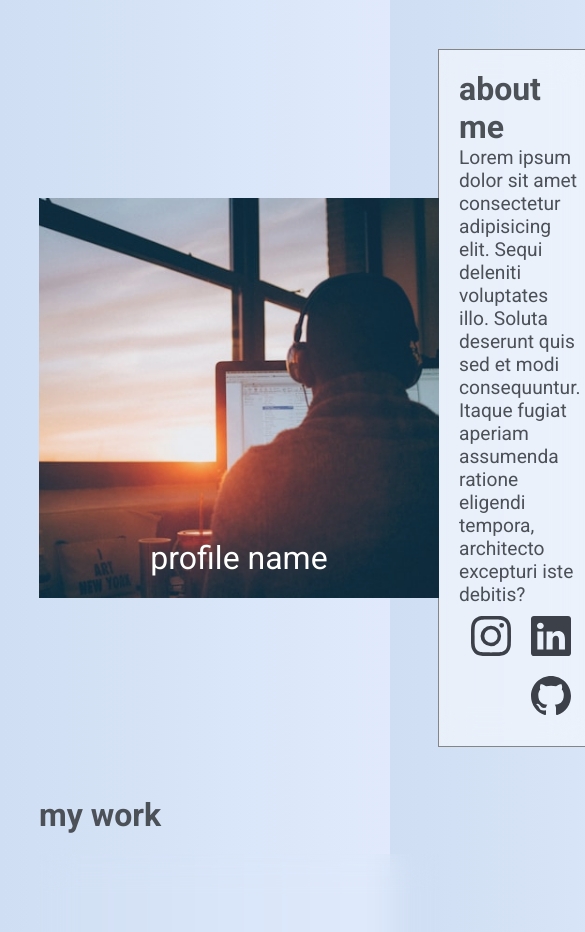
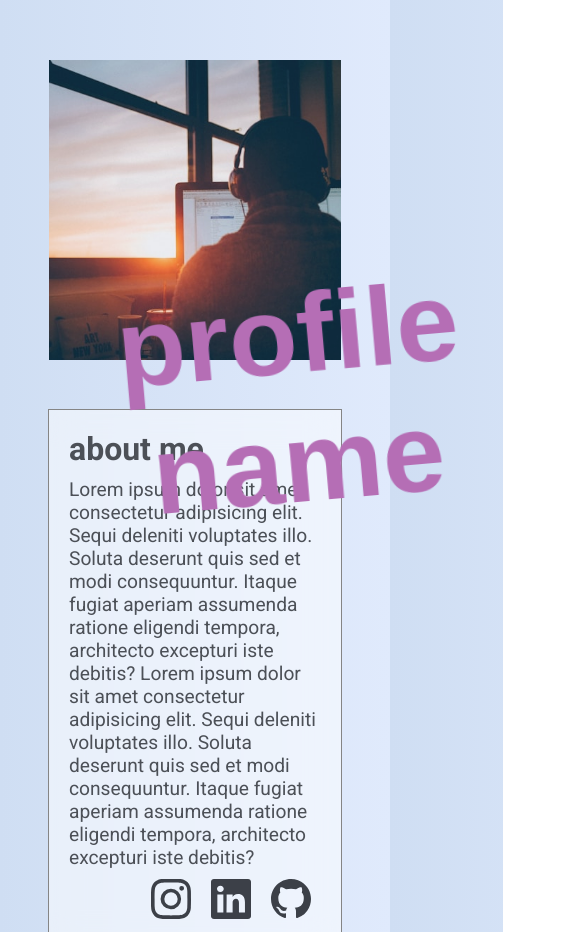
Before and after one commit to chajoy/responsive-layout, a website: page src/index.html in a window 390 px wide. Shown: the top 932 px of the page, 585 px wide, since content can reach past the window. Drawn offline with Linux system fonts and the light colour scheme; a web font is replaced by a local one.

Commit message:
Add responsive layout for tablet and mobile

```diff
--- a/src/index.html
+++ b/src/index.html
@@ -7,7 +7,7 @@
     <link rel="preconnect" href="https://fonts.googleapis.com" />
     <link rel="preconnect" href="https://fonts.gstatic.com" crossorigin />
     <link
-      href="https://fonts.googleapis.com/css2?family=Roboto:ital,wght@0,100..900;1,100..900&display=swap"
+      href="https://fonts.googleapis.com/css2?family=Roboto:ital,wght@0,100..900;1,100..900&family=Rouge+Script&display=swap"
       rel="stylesheet"
     />
     <title>Responsive Layout</title>
@@ -27,11 +27,16 @@
           Lorem ipsum dolor sit amet consectetur adipisicing elit. Sequi
           deleniti voluptates illo. Soluta deserunt quis sed et modi
           consequuntur. Itaque fugiat aperiam assumenda ratione eligendi
-          tempora, architecto excepturi iste debitis?
+          tempora, architecto excepturi iste debitis? Lorem ipsum dolor sit amet
+          consectetur adipisicing elit. Sequi deleniti voluptates illo. Soluta
+          deserunt quis sed et modi consequuntur. Itaque fugiat aperiam
+          assumenda ratione eligendi tempora, architecto excepturi iste debitis?
         </p>
-        <img class="link" src="./assets/instagram.svg" alt="instagram logo" />
-        <img class="link" src="./assets/linkedin.svg" alt="linkedin logo" />
-        <img class="link" src="./assets/github.svg" alt="github logo" />
+        <div class="links">
+          <img class="link" src="./assets/instagram.svg" alt="instagram logo" />
+          <img class="link" src="./assets/linkedin.svg" alt="linkedin logo" />
+          <img class="link" src="./assets/github.svg" alt="github logo" />
+        </div>
       </div>
     </section>
 
--- a/src/sass/styles.scss
+++ b/src/sass/styles.scss
@@ -82,33 +82,40 @@ h1 {
     }
 
     p {
+      font-family: "Rouge Script", sans-serif;
+      font-weight: bold;
+      font-size: 6rem;
+      color: rgb(181, 110, 181);
+      text-align: center;
+      width: 100%;
       position: absolute;
       top: 90%;
       left: 50%;
-      transform: translate(-50%, -50%);
+      transform: translate(-50%, -50%) rotateZ(-5deg);
     }
   }
 
   .about-body {
     padding: 20px;
-    display: flex;
-    justify-content: end;
-    align-items: center;
-    flex-wrap: wrap;
     background-color: rgba(255, 255, 255, 0.5);
     min-height: 300px;
-    grid-template-rows: 1fr 1fr 1fr;
     backdrop-filter: blur(1rem);
     outline: 1px solid rgb(133, 133, 133);
 
-    .link {
-      height: 40px;
-      margin: 10px;
+    .links {
+      display: flex;
+      justify-content: end;
+
+      .link {
+        height: 40px;
+        margin: 10px;
+      }
     }
 
     h1 {
       width: 100%;
       align-self: end;
+      margin-bottom: 10px;
     }
 
     p {
@@ -232,3 +239,57 @@ footer {
     justify-self: end;
   }
 }
+
+@media (max-width: 1100px) {
+  .about {
+    padding: 10px;
+    display: block;
+    margin: 50px auto;
+    .profile {
+      transform: translateX(-10%);
+      height: 300px;
+      float: left;
+
+      p {
+        transform: translate(0) rotateZ(-5deg);
+        top: -10%;
+        left: 60%;
+        font-size: 7rem;
+        width: 400px;
+      }
+    }
+
+    .about-body {
+      margin: 50px auto 0 auto;
+    }
+  }
+}
+
+@media (max-width: 768px) {
+  .about {
+    .profile {
+      float: none;
+      transform: translate(0);
+      width: 100%;
+      p {
+        transform: translate(0) rotateZ(-5deg);
+        top: 70%;
+        left: 15%;
+        font-size: 7rem;
+      }
+    }
+  }
+
+  footer {
+    div {
+      display: flex;
+      flex-direction: column;
+      align-items: flex-start;
+      gap: 30px;
+
+      img {
+        width: 100%;
+      }
+    }
+  }
+}
```
Also changed, not shown: src/styles.css.
